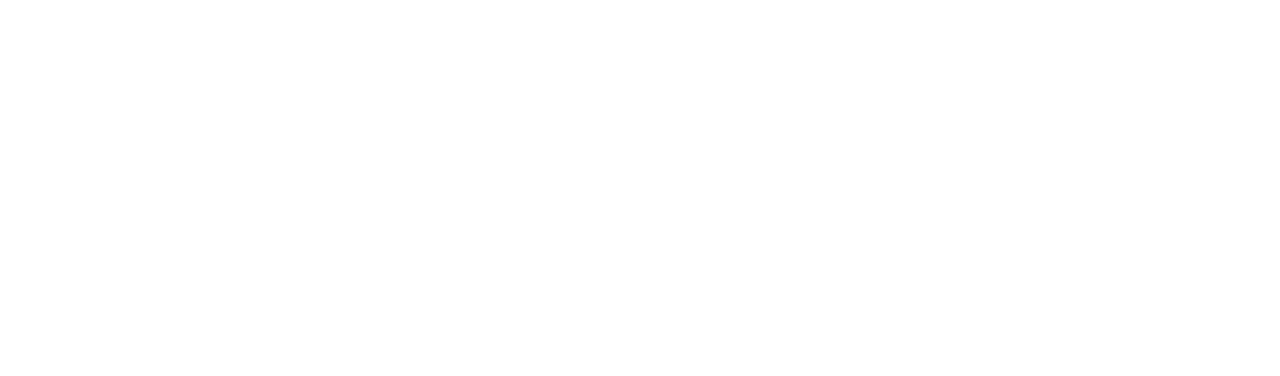
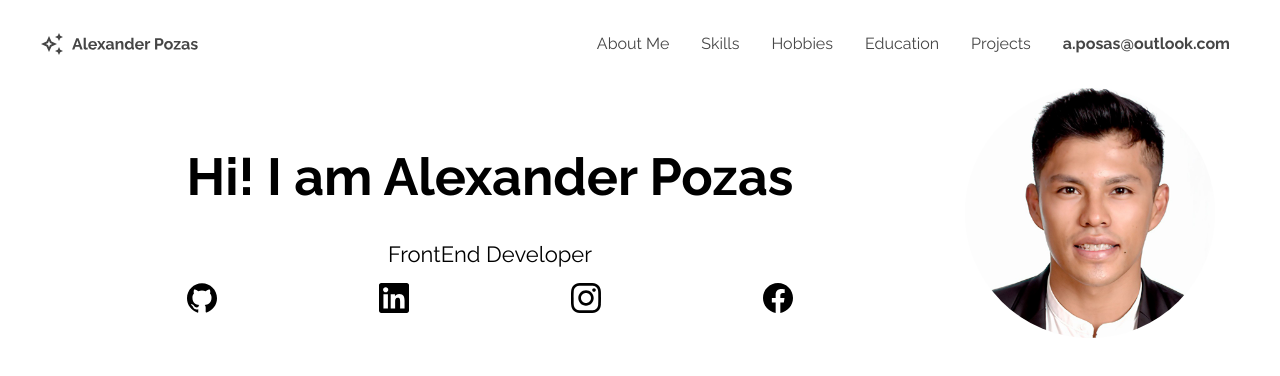
Before and after one commit to EduardoPosas/portfolio, a plain HTML site: page index.html in a window 1280 px wide. Drawn offline with nearby package versions, Linux system fonts and the light colour scheme.

Commit message:
Adding navigation section and perfil section

```diff
--- a/index.html
+++ b/index.html
@@ -1,13 +1,77 @@
 <!DOCTYPE html>
 <html lang="en">
+
 <head>
     <meta charset="UTF-8">
     <meta http-equiv="X-UA-Compatible" content="IE=edge">
     <meta name="viewport" content="width=device-width, initial-scale=1.0">
     <title>Alexander Pozas | Portfolio </title>
+    <link rel="preconnect" href="https://fonts.googleapis.com">
+    <link rel="preconnect" href="https://fonts.gstatic.com" crossorigin>
+    <link href="https://fonts.googleapis.com/css2?family=Raleway:ital,wght@0,400;0,700;1,900&display=swap"
+        rel="stylesheet">
+    <link rel="stylesheet" href="https://csstools.github.io/normalize.css/11.0.0/normalize.css">
+    <link rel="stylesheet" href="/src/css/base.css">
+    <link rel="stylesheet" href="/src/css/header.css">
+    <link rel="stylesheet" href="/src/css/perfil.css">
 </head>
+
 <body>
+    <header class="header wrapper">
+        <a class="logo" href="#">
+            <img src="/src/images/Logo.svg" alt="logo alexander">
+        </a>
+        <nav class="navigation">
+            <ul class="navigation__menu">
+                <li class="navigation__item navigation__item--hidden">
+                    <a class="navigation__link" href="#">About Me</a>
+                </li>
+                <li class="navigation__item navigation__item--hidden">
+                    <a class="navigation__link" href="#">Skills</a>
+                </li>
+                <li class="navigation__item navigation__item--hidden">
+                    <a class="navigation__link" href="#">Hobbies</a>
+                </li>
+                <li class="navigation__item navigation__item--hidden">
+                    <a class="navigation__link" href="#">Education</a>
+                </li>
+                <li class="navigation__item navigation__item--hidden">
+                    <a class="navigation__link" href="#">Projects</a>
+                </li>
+                <li class="navigation__item">
+                    <a class="navigation__link navigation__link--bold"
+                        href="mailto:a.posas@outlook.com">a.posas@outlook.com</a>
+                </li>
+            </ul>
+        </nav>
+    </header>
 
+    <section class="wrapper">
+        <div class="perfil">
+            <img class="perfil__image" src="/src/images/yo.jpg" alt="me">
+            <div class="perfil__information">
+                <div class="perfil__data">
+                    <h1 class="perfil__name">Hi! I am Alexander Pozas</h1>
+                    <p class="perfil__occupation">FrontEnd Developer</p>
+                </div>
+                <div class="social-media">
+                    <a class="social-media__links" href="#">
+                        <img class="social-media__logo" src="/src/images/github-logo.svg" alt="github">
+                    </a>
+                    <a class="social-media__links" href="#">
+                        <img class="social-media__logo" src="/src/images/linkedin-logo.svg" alt="linkedin">
+                    </a>
+                    <a class="social-media__links" href="#">
+                        <img class="social-media__logo" src="/src/images/instagram-logo.svg" alt="instagram">
+                    </a>
+                    <a class="social-media__links" href="#">
+                        <img class="social-media__logo" src="/src/images/fb-logo.svg" alt="instagram">
+                    </a>
+                </div>
+            </div>
+        </div>
+    </section>
 
 </body>
+
 </html>
--- /dev/null
+++ b/src/css/base.css
@@ -0,0 +1,55 @@
+:root {
+    --clr-primary: #f5f5f5;
+    --clr-secondary: #EAF2FD;
+    --clr-accent: #2A7AE4;
+    --clr-dark: #464646;
+
+    --fs-big: 5.2rem;
+    --fs-medium: 3.2rem;
+    --fs-small: 2.2rem;
+    --fs-text: 1.6rem;
+    --fs-xsmall: 1.4rem;
+}
+
+html {
+    box-sizing: border-box;
+    font-size: 62.5%;
+}
+
+*,
+*::before,
+*::after {
+    box-sizing: inherit;
+    margin: 0;
+}
+
+body {
+    font-size: 1.6rem;
+    font-family: 'Raleway', sans-serif;
+}
+
+h1 {
+  font-size: 4.8rem;
+}
+
+h2 {
+    font-size: 4rem;
+}
+
+h3 {
+    font-size: 3.2rem;
+}
+
+a {
+    text-decoration: none;
+}
+
+img {
+    display: block;
+    max-width: 100%;
+}
+
+.wrapper {
+    width: min(95% , 120rem);
+    margin-inline: auto;
+}
--- /dev/null
+++ b/src/css/header.css
@@ -0,0 +1,48 @@
+.header {
+    display:flex;
+    justify-content: space-between;
+    align-items: center;
+    padding: 3.2rem 0;
+}
+
+.navigation__menu {
+    padding: 0;
+    display: flex;
+    align-items: center;
+    gap: 1.2rem;
+}
+
+.navigation__item {
+    list-style: none;
+}
+
+.navigation__item--hidden {
+    display: none;
+}
+
+@media (min-width: 992px) {
+    .navigation__item--hidden {
+        display: block;
+    }
+}
+
+.navigation__link {
+    font-size: var(--fs-xsmall);
+    color: var(--clr-dark);
+    padding: 1rem;
+    transition: background 300ms ease;
+}
+
+.navigation__link:hover {
+    background: var(--clr-secondary);
+}
+
+.navigation__link--bold {
+    font-weight: bold;
+}
+
+@media (min-width: 768px) {
+    .navigation__link {
+        font-size: var(--fs-text);
+    }
+}
--- /dev/null
+++ b/src/css/perfil.css
@@ -0,0 +1,74 @@
+.perfil {
+    text-align: center;
+}
+
+@media (min-width: 768px) {
+    .perfil {
+        display: flex;
+        align-items: center;
+    }
+}
+
+.perfil__image {
+    border-radius: 100%;
+    margin-inline: auto;
+    width: 10rem;
+    margin-bottom: 1.6rem;
+}
+
+@media (min-width: 768px) {
+    .perfil__image {
+        order: 2;
+        width: 15rem;
+        margin-bottom: 0;
+    }
+    .perfil__information {
+        width: 75%;
+    }
+}
+
+@media (min-width: 1024px) {
+    .perfil__image {
+        width: 25rem;
+    }
+}
+
+.perfil__data {
+    margin-bottom: 1.6rem;
+}
+
+.perfil__name {
+    font-size: var(--fs-small);
+    font-weight: bold;
+}
+
+@media (min-width: 1024px) {
+    .perfil__name {
+        font-size: var(--fs-big);
+    }
+}
+
+.perfil__occupation {
+    font-size: var(--fs-xsmall);
+}
+
+@media (min-width: 768px) {
+    .perfil__occupation {
+        font-size: var(--fs-text);
+    }
+}
+
+@media (min-width: 1024px) {
+    .perfil__occupation {
+        font-size: var(--fs-small);
+    }
+}
+
+.social-media {
+    display: flex;
+    justify-content: space-evenly;
+}
+.social-media__logo {
+    height: 3rem;
+    aspect-ratio: 4/2;
+}
```
Also changed, not shown: src/images/Logo.svg (added), src/images/fb-logo.svg (added), src/images/github-logo.svg (added), src/images/hamburger-btn.svg (added), src/images/instagram-logo.svg (added), src/images/linkedin-logo.svg (added), src/images/yo.jpg (added).
